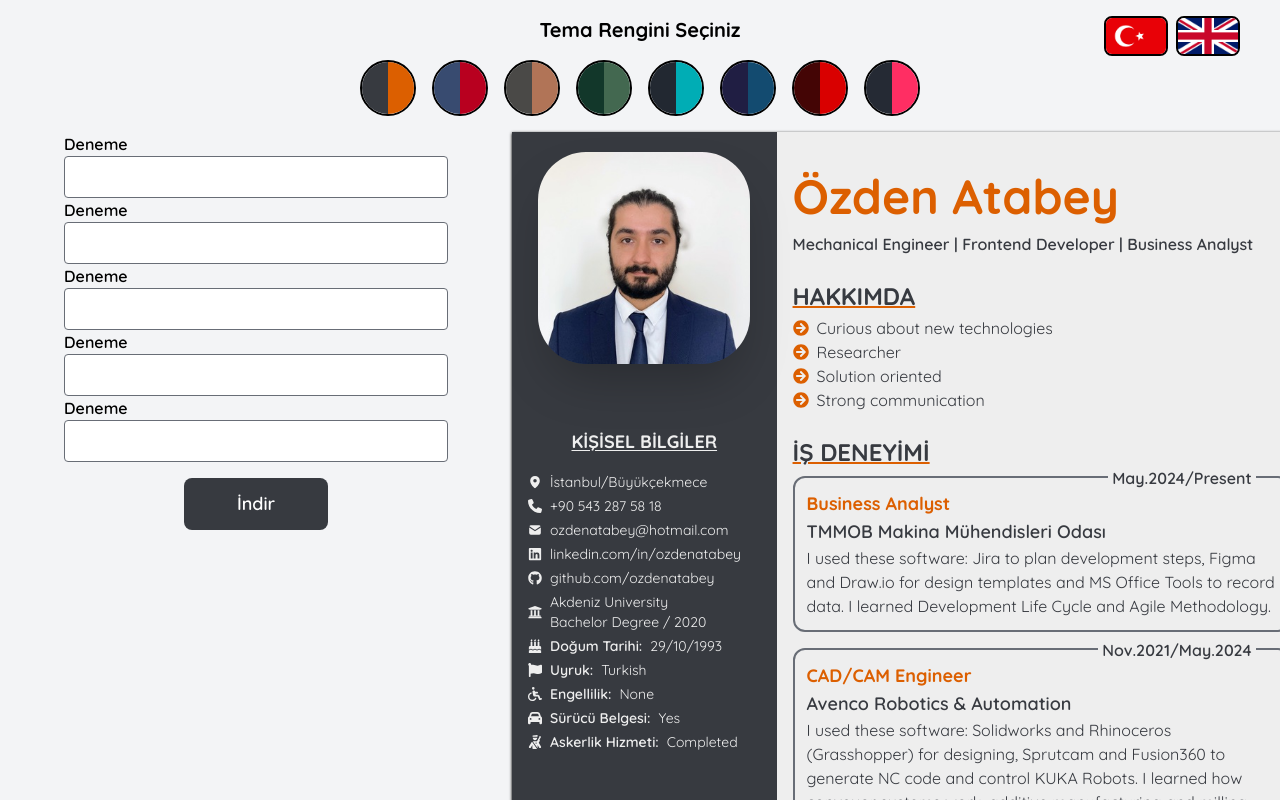
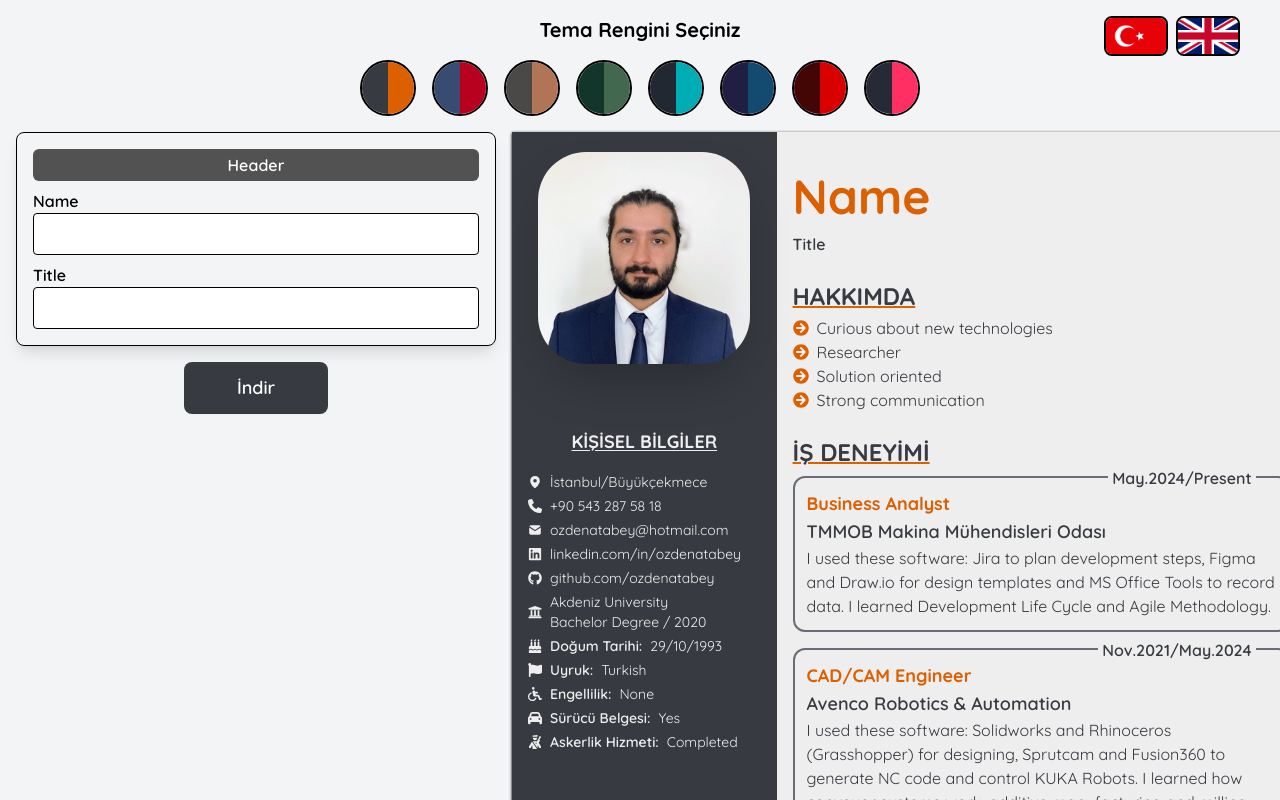
Before and after one commit to ozdenatabey/cv-builder, a React (Vite) app: page / in a window 1280 px wide. Shown: the top 800 px of the page. Built offline with nearby package versions, Linux system fonts and the light colour scheme.

Commit message:
redux toolkit installed and headerform created

```diff
--- a/package.json
+++ b/package.json
@@ -10,10 +10,12 @@
     "preview": "vite preview"
   },
   "dependencies": {
+    "@reduxjs/toolkit": "^2.3.0",
     "react": "^18.3.1",
     "react-dom": "^18.3.1",
     "react-icons": "^5.3.0",
     "react-rating": "^2.0.5",
+    "react-redux": "^9.1.2",
     "react-to-print": "^3.0.1"
   },
   "devDependencies": {
--- /dev/null
+++ b/src/app/store.js
@@ -0,0 +1,8 @@
+import { configureStore } from "@reduxjs/toolkit";
+import { formSlice } from "../features/formSlice";
+
+export const store = configureStore({
+  reducer: {
+    formSlice: formSlice.reducer,
+  },
+});
--- a/src/component/Form.jsx
+++ b/src/component/Form.jsx
@@ -1,32 +1,10 @@
+import HeaderForm from "./inputs/headerForm";
+
 function Form({ theme, language }) {
   return (
-    <form action="" className="w-3/4 mx-auto">
-      <label className="font-semibold">Deneme</label>
-      <input
-        type="text"
-        className={`w-full border border-${theme}-border rounded p-2`}
-      />
-      <label className="font-semibold">Deneme</label>
-      <input
-        type="text"
-        className={`w-full border border-${theme}-border rounded p-2`}
-      />
-      <label className="font-semibold">Deneme</label>
-      <input
-        type="text"
-        className={`w-full border border-${theme}-border rounded p-2`}
-      />
-      <label className="font-semibold">Deneme</label>
-      <input
-        type="text"
-        className={`w-full border border-${theme}-border rounded p-2`}
-      />
-      <label className="font-semibold">Deneme</label>
-      <input
-        type="text"
-        className={`w-full border border-${theme}-border rounded p-2`}
-      />
-    </form>
+    <div>
+      <HeaderForm />
+    </div>
   );
 }
 
--- a/src/component/Header.jsx
+++ b/src/component/Header.jsx
@@ -1,12 +1,14 @@
-import { header } from "../data/userData";
+import { useSelector } from "react-redux";
 
 // eslint-disable-next-line react/prop-types
 function Header({ theme }) {
-  console.log(theme);
+  const { name, title } = useSelector((state) => state.formSlice);
+
   return (
     <div className="space-y-3 my-6">
-      <p className={`text-5xl text-${theme}-header font-bold`}>{header.name}</p>
-      <p className={`text-${theme}-primary font-semibold`}>{header.jobTitle}</p>
+      {/* <p className={`text-5xl text-${theme}-header font-bold`}>{header.name}</p> */}
+      <p className={`text-5xl text-${theme}-header font-bold`}>{name}</p>
+      <p className={`text-${theme}-primary font-semibold`}>{title}</p>
     </div>
   );
 }
--- /dev/null
+++ b/src/component/inputs/HeaderForm.jsx
@@ -0,0 +1,39 @@
+import { useDispatch } from "react-redux";
+import { setName, setTitle } from "../../features/formSlice";
+
+function HeaderForm() {
+  const dispatch = useDispatch();
+  const handleNameChange = (event) => {
+    dispatch(setName(event.target.value));
+  };
+  const handleTitleChange = (event) => {
+    dispatch(setTitle(event.target.value));
+  };
+  return (
+    <div>
+      <form className="mx-4 space-y-2 border border-black p-4 rounded-lg shadow-lg">
+        <p className="text-center font-semibold bg-neutral-600 p-1 rounded-md text-white">
+          Header
+        </p>
+        <div>
+          <label className="font-semibold">Name</label>
+          <input
+            type="text"
+            className={`w-full border border-black rounded p-2`}
+            onChange={handleNameChange}
+          />
+        </div>
+        <div>
+          <label className="font-semibold">Title</label>
+          <input
+            type="text"
+            className={`w-full border border-black rounded p-2`}
+            onChange={handleTitleChange}
+          />
+        </div>
+      </form>
+    </div>
+  );
+}
+
+export default HeaderForm;
--- /dev/null
+++ b/src/features/formSlice.js
@@ -0,0 +1,22 @@
+import { createSlice } from "@reduxjs/toolkit";
+
+const initialState = {
+  name: "Name",
+  title: "Title",
+};
+
+export const formSlice = createSlice({
+  name: "input",
+  initialState,
+  reducers: {
+    setName: (state, action) => {
+      state.name = action.payload;
+    },
+    setTitle: (state, action) => {
+      state.title = action.payload;
+    },
+  },
+});
+
+export const { setName, setTitle } = formSlice.actions;
+export default formSlice.reducer;
--- a/src/main.jsx
+++ b/src/main.jsx
@@ -1,9 +1,11 @@
 import { createRoot } from "react-dom/client";
 import App from "./App.jsx";
 import "./index.css";
+import { store } from "./app/store.js";
+import { Provider } from "react-redux";
 
 createRoot(document.getElementById("root")).render(
-  <>
+  <Provider store={store}>
     <App />
-  </>
+  </Provider>
 );
```
Also changed, not shown: 1 other file (tests, documents, lock files or other folders).
